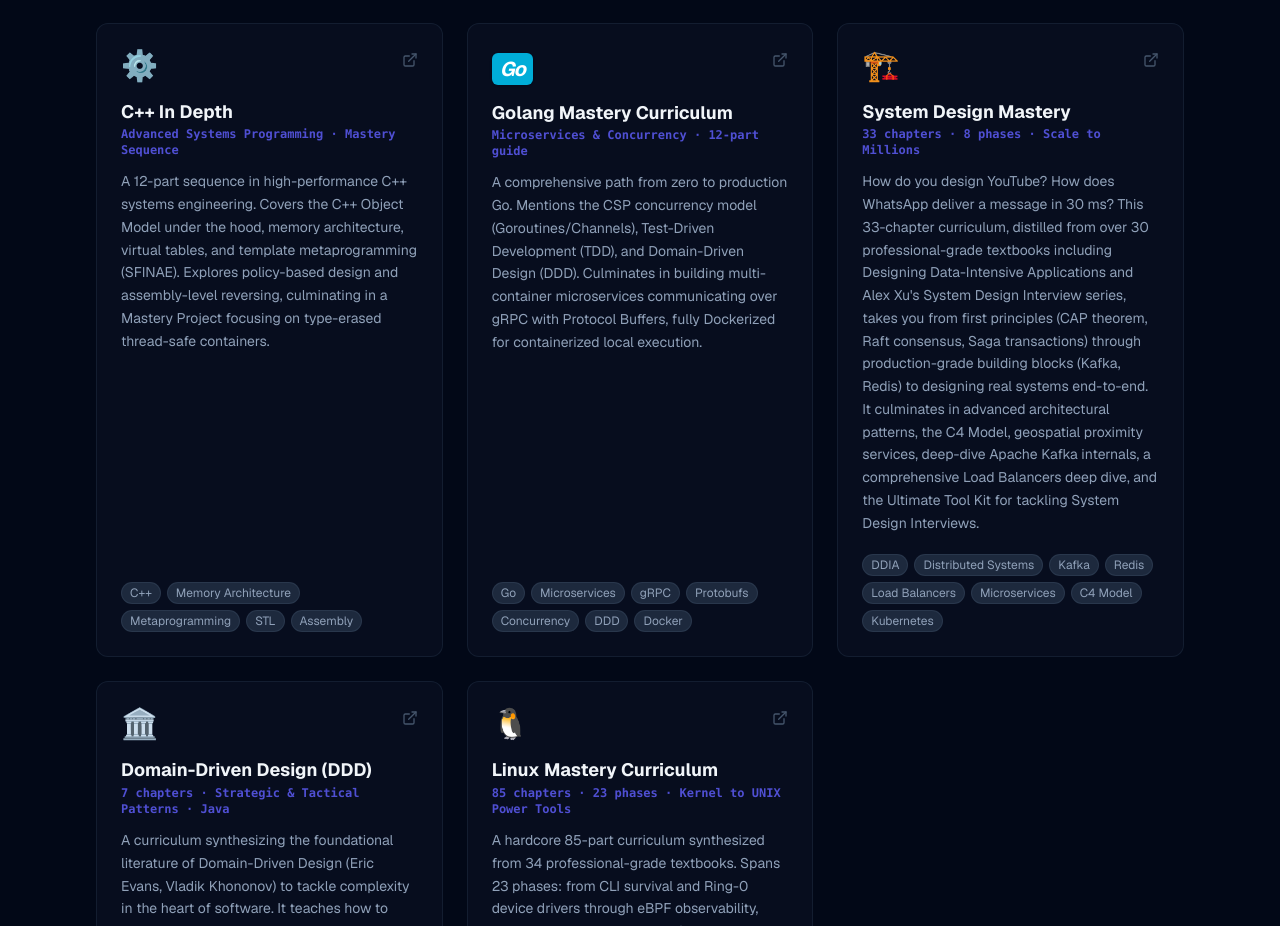
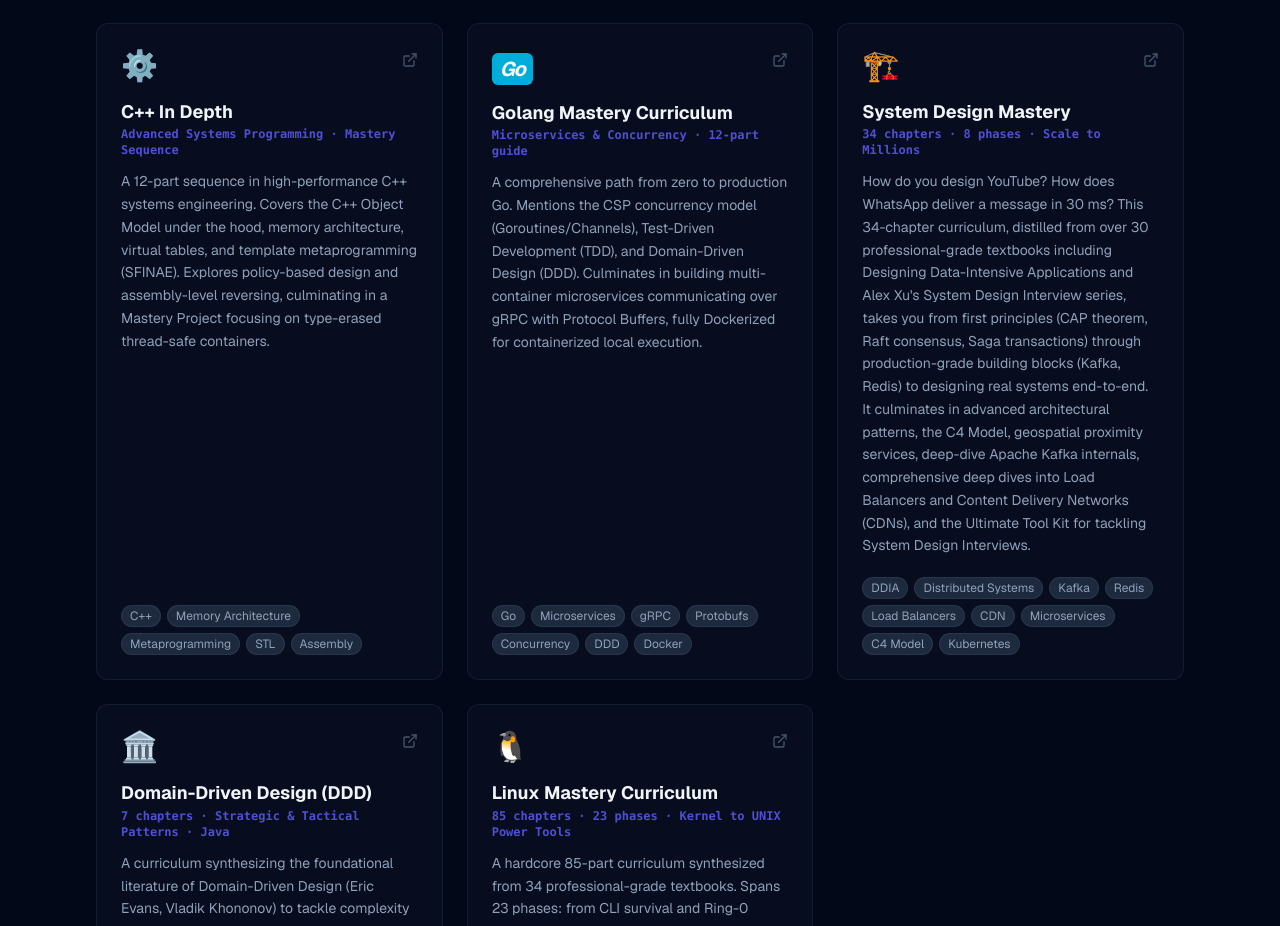
Before and after one commit to chemacabeza/chemacabeza-dev, a Next.js app: page /projects in a window 1280 px wide. Shown: the part 3009-3935 px from the top of the page. Built offline with nearby package versions, Linux system fonts and the light colour scheme.

Commit message:
chore(projects): update SystemDesign to 34 chapters with CDNs

```diff
--- a/app/projects/page.tsx
+++ b/app/projects/page.tsx
@@ -168,10 +168,10 @@ const githubProjects = [
         url: "https://github.com/chemacabeza/my-github-projects/tree/master/SystemDesign",
         emoji: "🏗️",
         title: "System Design Mastery",
-        subtitle: "33 chapters · 8 phases · Scale to Millions",
+        subtitle: "34 chapters · 8 phases · Scale to Millions",
         description:
-            "How do you design YouTube? How does WhatsApp deliver a message in 30 ms? This 33-chapter curriculum, distilled from over 30 professional-grade textbooks including Designing Data-Intensive Applications and Alex Xu's System Design Interview series, takes you from first principles (CAP theorem, Raft consensus, Saga transactions) through production-grade building blocks (Kafka, Redis) to designing real systems end-to-end. It culminates in advanced architectural patterns, the C4 Model, geospatial proximity services, deep-dive Apache Kafka internals, a comprehensive Load Balancers deep dive, and the Ultimate Tool Kit for tackling System Design Interviews.",
-        tags: ["DDIA", "Distributed Systems", "Kafka", "Redis", "Load Balancers", "Microservices", "C4 Model", "Kubernetes"],
+            "How do you design YouTube? How does WhatsApp deliver a message in 30 ms? This 34-chapter curriculum, distilled from over 30 professional-grade textbooks including Designing Data-Intensive Applications and Alex Xu's System Design Interview series, takes you from first principles (CAP theorem, Raft consensus, Saga transactions) through production-grade building blocks (Kafka, Redis) to designing real systems end-to-end. It culminates in advanced architectural patterns, the C4 Model, geospatial proximity services, deep-dive Apache Kafka internals, comprehensive deep dives into Load Balancers and Content Delivery Networks (CDNs), and the Ultimate Tool Kit for tackling System Design Interviews.",
+        tags: ["DDIA", "Distributed Systems", "Kafka", "Redis", "Load Balancers", "CDN", "Microservices", "C4 Model", "Kubernetes"],
     },
     {
         repo: "DDD",
```
